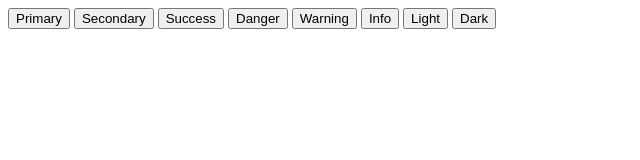
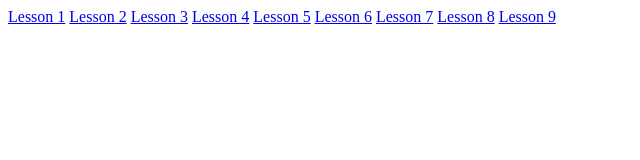
Before and after one commit to NadiiaSab/group_0704, a plain HTML site: page lesson_9/index.html in a window 1280 px wide. Shown: the whole page, without its empty margins (0-640 px from the left). Drawn offline with Linux system fonts and the light colour scheme.

Commit message:
added root index.html

```diff
--- a/lesson_9/index.html
+++ b/lesson_9/index.html
@@ -6,13 +6,14 @@
     <title>Document</title>
   </head>
   <body>
-    <button type="button" class="btn btn-primary">Primary</button>
-    <button type="button" class="btn btn-secondary">Secondary</button>
-    <button type="button" class="btn btn-success">Success</button>
-    <button type="button" class="btn btn-danger">Danger</button>
-    <button type="button" class="btn btn-warning">Warning</button>
-    <button type="button" class="btn btn-info">Info</button>
-    <button type="button" class="btn btn-light">Light</button>
-    <button type="button" class="btn btn-dark">Dark</button>
+    <a href="./lesson_1">Lesson 1</a>
+    <a href="./lesson_2">Lesson 2</a>
+    <a href="./lesson_3">Lesson 3</a>
+    <a href="./lesson_4">Lesson 4</a>
+    <a href="./lesson_5">Lesson 5</a>
+    <a href="./lesson_6">Lesson 6</a>
+    <a href="./lesson_7">Lesson 7</a>
+    <a href="./lesson_8">Lesson 8</a>
+    <a href="./lesson_9">Lesson 9</a>
   </body>
 </html>
```
Also changed, not shown: index.html (added).
